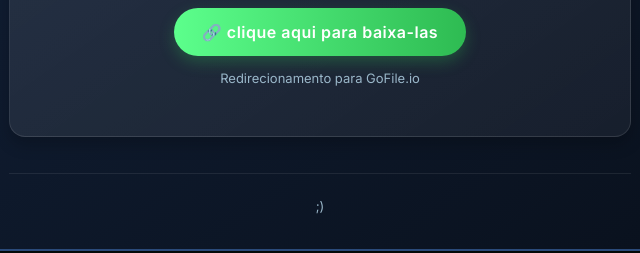
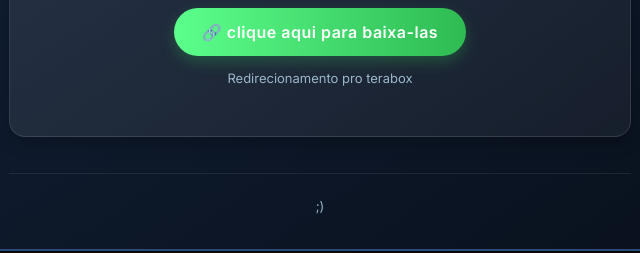
Before and after one commit to Mur12011/ts4-dlcs, a plain HTML site: page index.html in a window 1280 px wide. Shown: the part 419-672 px from the top of the page, 472-1112 px from the left. Drawn offline with Linux system fonts and the light colour scheme.

```diff
--- a/index.html
+++ b/index.html
@@ -386,7 +386,7 @@
             🔗 clique aqui para baixa-las
           </a>
           <p style="font-size: 13px; color: #9ab7c9; margin-top: 10px;">
-            Redirecionamento para GoFile.io
+            Redirecionamento pro terabox
           </p>
         </div>
       </div>
```
